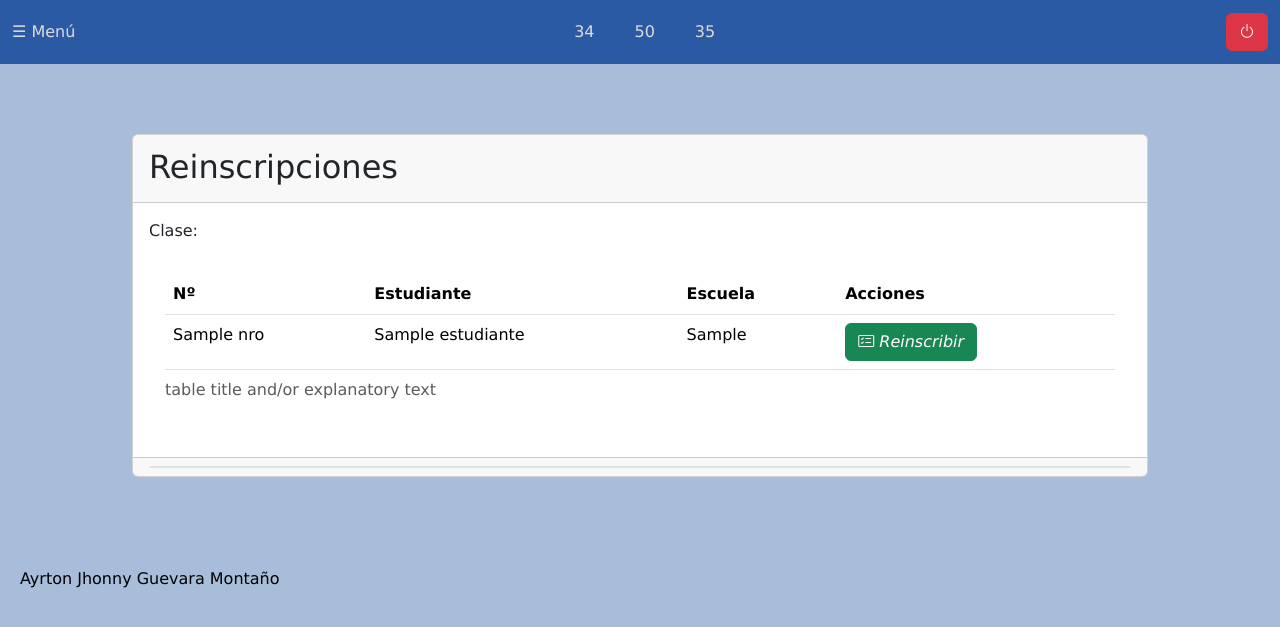
After one commit to AyrtonGuevara/Instituto-C, a CodeIgniter 4 app: the page made by app/Views/Estudiantes/V_reinscripcion.php in a window 1280 px wide. The commit adds this page. Shown: the top 627 px of the page. Run offline with PHP 8.4 and a stand-in for CodeIgniter, Linux system fonts and the light colour scheme; the template is opened without the code that fills it: most values are stand-ins (such as "Sample title", 1, 10 or a date in 2020); data that the repository does not hold is empty; some libraries are stand-ins or nearby versions.

Commit message:
Subiendo el modulo de reinscripcion

```diff
--- a/app/Config/Routes.php
+++ b/app/Config/Routes.php
@@ -123,6 +123,8 @@ $routes->post('/control_asistencia/lista_clases_aulas','Estudiantes\C_control_as
 //lista_estudiantes
 $routes->get('/lista_estudiantes','Estudiantes\C_lista_estudiantes::index');
 $routes->post('/lista_estudiantes/ver_estudiante','Estudiantes\C_lista_estudiantes::ver_estudiante');
+//reinscripciones
+$routes->get('/reinscripcion','Estudiantes\C_reinscripcion::index');
 
 
 //permisos
--- a/app/Controllers/Estudiantes/C_estudiantes.php
+++ b/app/Controllers/Estudiantes/C_estudiantes.php
@@ -127,8 +127,9 @@
 		public function ver_estudiante(){
 			if ($_SERVER['REQUEST_METHOD']==='POST') {
 				$id=$_POST['id'];
+				$tipo=$_POST['tipo'];
 			}
-			$respuesta=$this->estudiantes->ver_estudiante($id);
+			$respuesta=$this->estudiantes->ver_estudiante($id,$tipo);
 			echo json_encode($resp = array('success'=>true,'data'=>$respuesta));
 		}
 		public function modificar_estudiante_tutor(){
--- /dev/null
+++ b/app/Views/Estudiantes/V_reinscripcion.php
@@ -0,0 +1,68 @@
+<?php
+/*
+	Ayrton Jhonny Guevara Montaño 15-12-2023
+*/
+	$this->extend("Template/Head");
+	$this->section("content");
+?>
+<div class="container">
+	<div class="card">
+		<div class="card-header">
+			<h2>Reinscripciones</h2>
+		</div>
+		<div class="card-body">
+			<label for="clase_busc">Clase:</label>
+
+			<div class="card-body">
+			<div class="table-responsive">
+				<table class="table table-hover table-basic text-nowrap" id="tbl_est">
+					<caption>table title and/or explanatory text</caption>
+					<thead>
+						<tr>
+							<th>Nº</th>
+							<th>Estudiante</th>
+							<th>Escuela</th>
+							<th>Acciones</th>
+						</tr>
+					</thead>
+					<tbody>
+						<?php
+						foreach ($lista_reinscripcion as $key) {
+							echo "<tr>";
+							echo"<td>".$key->nro."</td>";
+							echo"<td>".$key->estudiante."</td>";
+							echo"<td>".$key->unid_educativa."</td>";
+							echo "<td><button class= 'btn btn-success' name='Asistencia' value='Asistencia' onclick='reinscripcion_estudiante(".$key->id_estudiante.")'><i class='bi bi-card-checklist' title='Ver asistencias'> Reinscribir</i></button></td>";
+							echo "</tr>";
+						}
+						?>
+					</tbody>
+				</table>
+			</div>
+		</div>
+		</div>
+		<div class="card-footer">
+			<div class="accordion" id="accordionExample">
+  				<div class="accordion-item" id="lista_clases">
+  				</div>
+  			</div>
+		</div>
+	</div>
+</div>
+<script>
+	function reinscripcion_estudiante(id){
+		cont=2;
+		$.ajax({
+			url:'<?php echo base_url()?>lista_estudiantes/ver_estudiante',
+			type:'POST',
+			data:{id:id,
+				cont:cont},
+			success:function(){
+				window.location.href="<?php echo base_url()?>estudiantes";
+			}
+		})
+	}
+</script>
+<?php
+	$this->endSection();
+?>
--- a/app/Views/Template/Menu.php
+++ b/app/Views/Template/Menu.php
@@ -26,6 +26,7 @@
 			<li><a href="<?php echo base_url()?>control_asistencia" id="item_collapse"><button type="button" class="btn btn-primary btn-menu">Control asistencia</button></a></li>
 			<li><a href="<?php echo base_url()?>lista_estudiantes" id="item_collapse"><button type="button" class="btn btn-primary btn-menu">Lista de Estudiantes</button></a></li>
 			<li><a href="<?php echo base_url()?>permisos" id="item_collapse"><button type="button" class="btn btn-primary btn-menu">Permisos</button></a></li>
+			<li><a href="<?php echo base_url()?>reinscripcion" id="item_collapse"><button type="button" class="btn btn-primary btn-menu">Reinscripciones</button></a></li>
 		</ul>
 		<ul id="col3" class="collapse" data-bs-parent="#accordion">
 		</ul>
```
Also changed, not shown: app/Controllers/Estudiantes/C_reinscripcion.php (added, +18 -0 lines), app/Models/Estudiantes/M_estudiantes.php (+16 -6 lines), app/Models/Estudiantes/M_reinscripcion.php (added, +23 -0 lines), app/Views/Estudiantes/V_estudiantes.php (+30 -2 lines).
